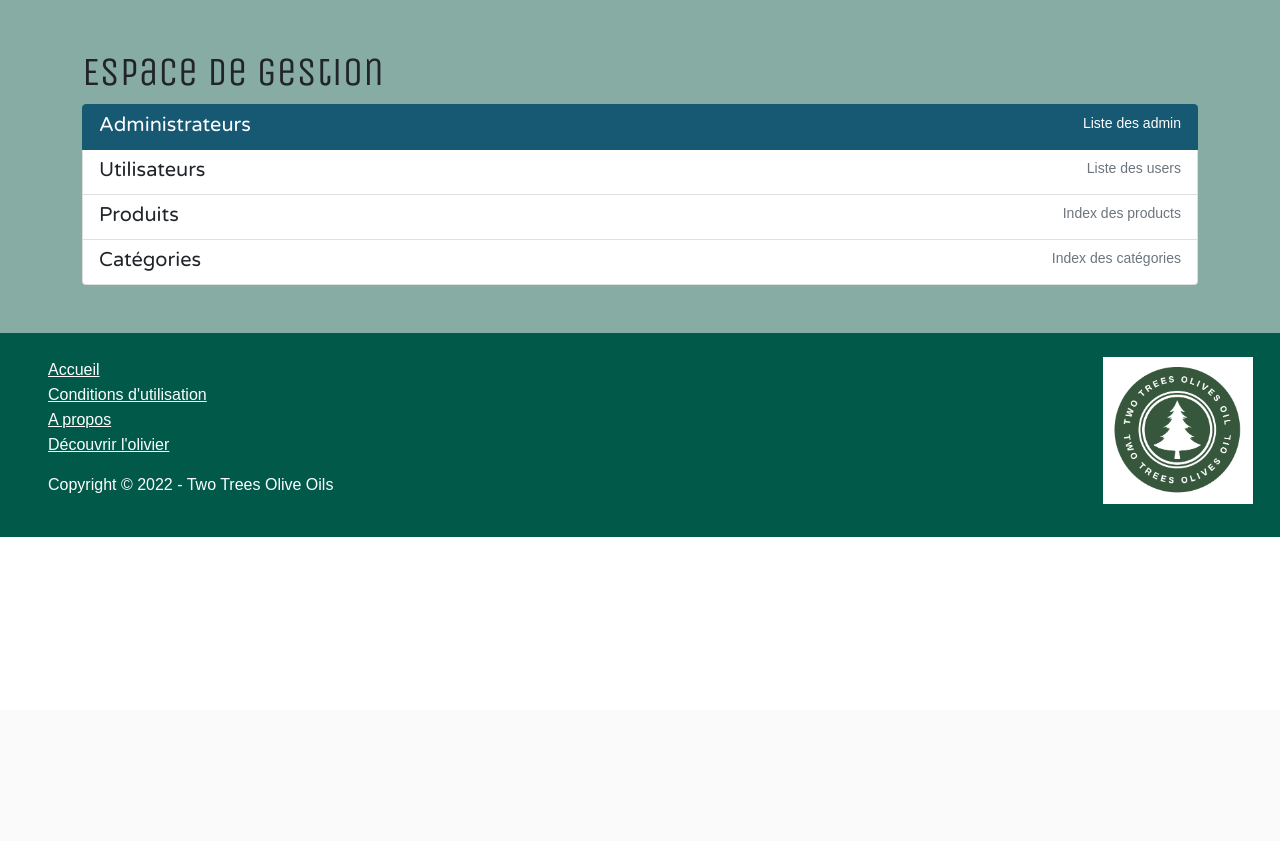
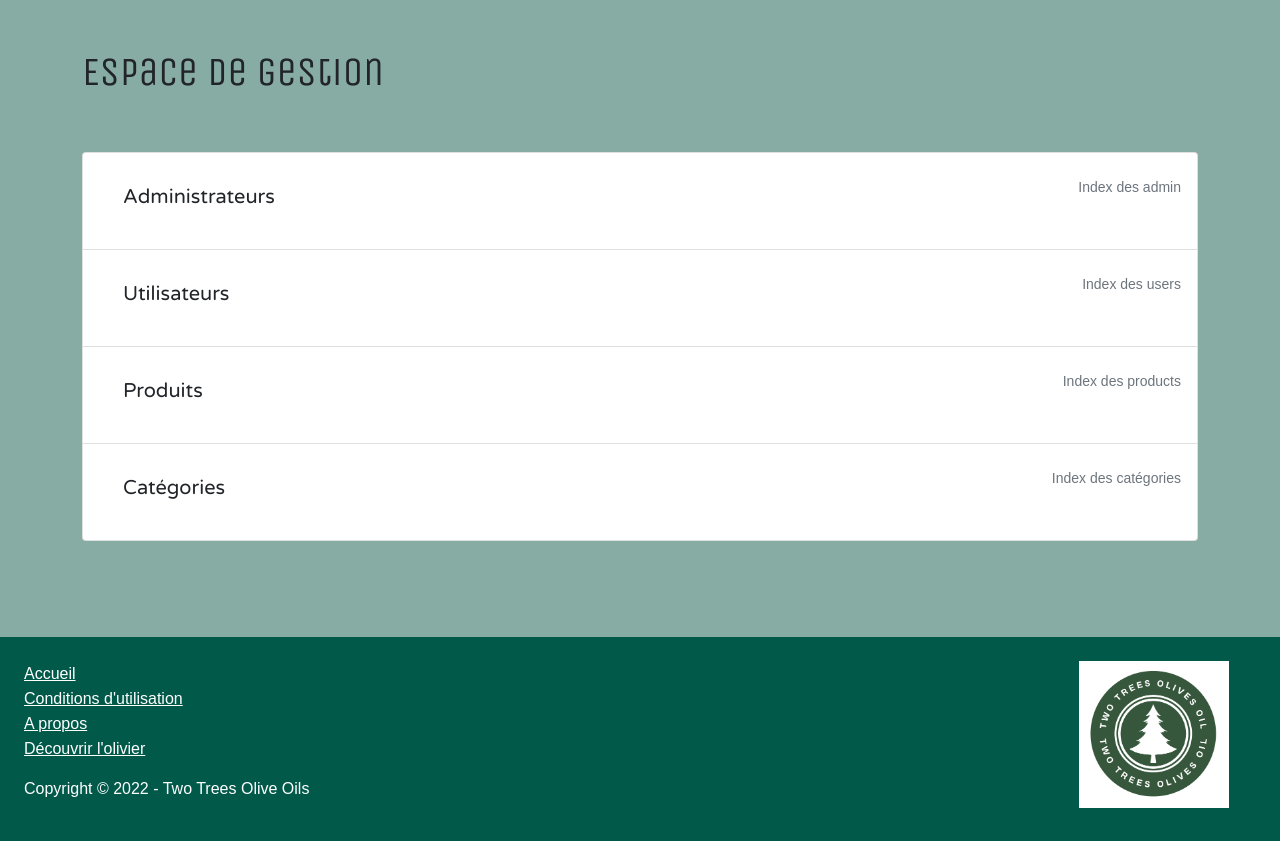
Before and after one commit to jso-lab/Two-Trees-Olives-Oil, a PHP site: page /index.php/admin/index in a window 1280 px wide. Shown: the part 90-931 px from the top of the page. Before the commit the page ends 627 px from the top, so only its background shows below. Run offline with PHP 8.4, Linux system fonts and the light colour scheme; some libraries are stand-ins or nearby versions; some web fonts are replaced.

Commit message:
work on view

```diff
--- a/_partials/footer.php
+++ b/_partials/footer.php
@@ -1,9 +1,16 @@
 
         </main>
 
-        <footer class="text-muted">
+
+
+        <script src="https://code.jquery.com/jquery-3.2.1.slim.min.js" integrity="sha384-KJ3o2DKtIkvYIK3UENzmM7KCkRr/rE9/Qpg6aAZGJwFDMVNA/GpGFF93hXpG5KkN" crossorigin="anonymous"></script>
+        <script src="./assets/js/popper.min.js"></script>
+        <script src="./assets/js/bootstrap.min.js"></script>
+        <script src="./assets/js/holder.min.js"></script>
+    </body>
+       <footer class="text-muted">
             <div class="row bg-info d-flex justify-content-between" >
-                 <div class="col-sm-4 offset-md-1 py-4 mx-5">
+                 <div class="col-sm-3 offset-md-1 py-4 mx-4">
                     <ul class="list-unstyled">
                         <li><a href="/index.php" class="text-white">Accueil</a></li>
                         <li><a href="/front/cgu.php" class="text-white">Conditions d'utilisation</a></li>
@@ -12,16 +19,10 @@
                     </ul>
                     <p class="text-white">Copyright &copy; 2022 - Two Trees Olive Oils</p>
                 </div>
-                <div class="col-sm-2 col-lg-2 offset-md-1 py-4">
+                <div class="col-sm-2 col-lg-2 offset-md-1 py-4 mx-2">
                     <img src="/assets/img/logo/first_logo.png" alt=""
-                    width="150" height="150"class="img-fluid mx-3">
+                    width="150" height="150"class="img-fluid">
                 </div>
             </div>
         </footer>
-
-        <script src="https://code.jquery.com/jquery-3.2.1.slim.min.js" integrity="sha384-KJ3o2DKtIkvYIK3UENzmM7KCkRr/rE9/Qpg6aAZGJwFDMVNA/GpGFF93hXpG5KkN" crossorigin="anonymous"></script>
-        <script src="./assets/js/popper.min.js"></script>
-        <script src="./assets/js/bootstrap.min.js"></script>
-        <script src="./assets/js/holder.min.js"></script>
-    </body>
 </html>
--- a/_partials/header.php
+++ b/_partials/header.php
@@ -9,7 +9,7 @@
     <meta name="viewport" content="width=device-width, initial-scale=1, shrink-to-fit=no">
     <meta name="description" content="Two Trees Olives Oil, vente d'huile de qualité d'olive en ligne ">
     <meta name="author" content="Jean Pau SOSSAH">
-    <link rel="icon" href="./assets/img/favicon.ico">
+    <link rel="icon" href="./assets/img/logo/fav.png">
 
     <title>Two Trees Olive Oils - vente d'huile d'olive de qualité en ligne</title>
 
--- a/_partials/header_admin.php
+++ b/_partials/header_admin.php
@@ -9,7 +9,7 @@
     <meta name="viewport" content="width=device-width, initial-scale=1, shrink-to-fit=no">
     <meta name="description" content="Two Trees Olives Oil, vente d'huile de qualité d'olive en ligne ">
     <meta name="author" content="Jean Pau SOSSAH">
-    <link rel="icon" href="./assets/img/favicon.ico">
+    <link rel="icon" href="./assets/img/logo/fav.png">
 
     <title>Two Trees Olive Oils - vente d'huile d'olive de qualité en ligne</title>
 
--- a/admin/admins.php
+++ b/admin/admins.php
@@ -2,8 +2,8 @@
     <div class="container">
 
         <div class="row">
-            <div class="col-lg-12">
-                <h1>Administrateurs</h1>
+            <div class="col-lg-12 py-5">
+                <h1 class="pb-2">Administrateurs</h1>
 
                 <table class="table">
                     <caption>Liste des administrateurs</caption>
--- a/admin/index.php
+++ b/admin/index.php
@@ -3,33 +3,33 @@
 
         <div class="col">
 
-            <h1>Espace de gestion</h1>
-            <div class="list-group">
-                <a href="index.php/admin/admins" class="list-group-item list-group-item-action active" aria-current="true">
+            <h1 class="pb-5">Espace de gestion</h1>
+            <div class="list-group pb-5">
+                <a href="index.php/admin/admins" class="list-group-item list-group-item-action">
                     <div class="d-flex w-100 justify-content-between">
-                        <h5 class="mb-1">Administrateurs</h5>
-                        <small>Liste des admin</small>
+                        <h5 class="p-4">Administrateurs</h5>
+                        <small class="pt-3 text-muted">Index des admin</small>
                     </div>
 
                 </a>
                 <a href="index.php/admin/users" class="list-group-item list-group-item-action">
                     <div class="d-flex w-100 justify-content-between">
-                        <h5 class="mb-1">Utilisateurs</h5>
-                        <small class="text-muted">Liste des users</small>
+                        <h5 class="p-4">Utilisateurs</h5>
+                        <small class=" pt-3 text-muted">Index des users</small>
                     </div>
 
                 </a>
                 <a href="index.php/admin/products" class="list-group-item list-group-item-action">
                     <div class="d-flex w-100 justify-content-between">
-                        <h5 class="mb-1">Produits</h5>
-                        <small class="text-muted">Index des products</small>
+                        <h5 class="p-4">Produits</h5>
+                        <small class=" pt-3 text-muted">Index des products</small>
                     </div>
 
                 </a>
                 <a href="index.php/admin/categories" class="list-group-item list-group-item-action">
                     <div class="d-flex w-100 justify-content-between">
-                        <h5 class="mb-1">Catégories</h5>
-                        <small class="text-muted">Index des catégories</small>
+                        <h5 class="p-4">Catégories</h5>
+                        <small class=" pt-3 text-muted">Index des catégories</small>
                     </div>
 
                 </a>
--- a/front/login.php
+++ b/front/login.php
@@ -1,7 +1,7 @@
 <div class="album py-5 bg-light">
     <div class="container">
 
-        <div class="row">
+        <div class="row py-5">
             <h1>Connexion</h1>
             <div class="col-lg-12">
                 <form method="POST" name="login" action="">
--- a/front/panier.php
+++ b/front/panier.php
@@ -2,8 +2,8 @@
     <div class="container">
 
         <div class="row">
-            <div class="col-lg-12">
-                <h1>Panier</h1>
+            <div class="col-lg-12 py-5">
+                <h1 class="pb-2">Panier</h1>
 
                 <table class="table">
                     <caption>Aperçu du panier</caption>
--- a/front/register.php
+++ b/front/register.php
@@ -3,13 +3,13 @@
 
         <div class="row">
             <h1>Créer un compte</h1>
-            <div class="col-lg-12">
+            <div class="col-lg-12 pb-5">
                 <form method="post" action="">
-                    <div class="form-group">
+                    <div class="form-group py-2">
                         <label for="email">E-mail</label>
                         <input type="email" class="form-control" name="email" placeholder="Entrer une adresse mail" required >
                     </div>
-                    <div class="form-group">
+                    <div class="form-group py-2">
                         <label for="password">Mot de passe</label>
                         <input type="password" class="form-control" name="password" placeholder="Choisissez un mot de passe" required >
                     </div>
```
Also changed, not shown: front/product.php (+5 -5 lines).
